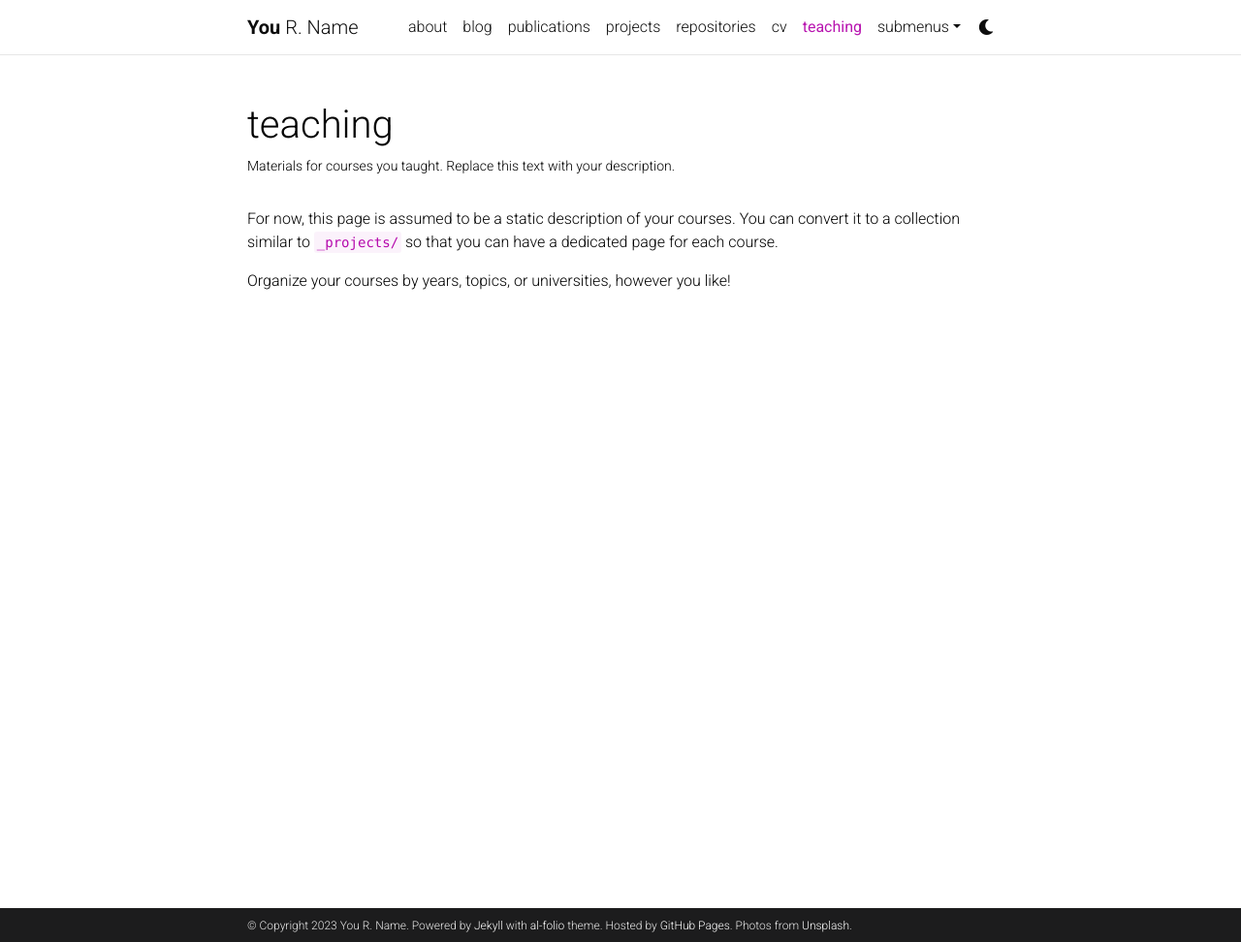
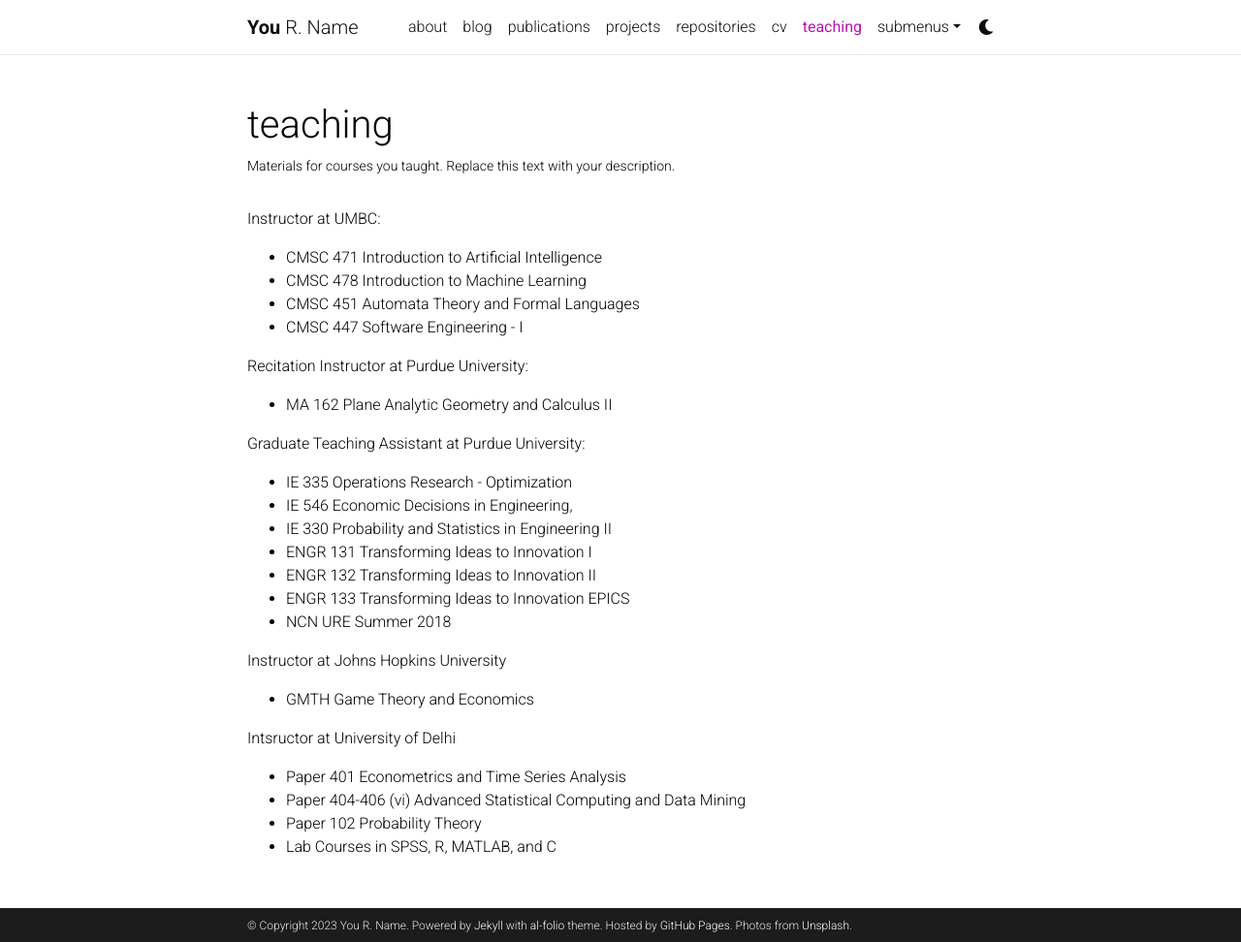
Before and after one commit to abhishekumrawal/old-website, a Jekyll site: the page built from _pages/teaching.md, in a window 1280 px wide and 972 px high. Shown: the whole window at 97% size. Built offline with Jekyll 4.4.1, drawn with Linux system fonts in a browser that asks for light colours; comment, search, counter and statistics services are not loaded; a style sheet for code colours, icons or effects is not loaded.

Commit message:
Update teaching.md

```diff
--- a/_pages/teaching.md
+++ b/_pages/teaching.md
@@ -7,6 +7,34 @@ nav: true
 nav_order: 5
 ---
 
-For now, this page is assumed to be a static description of your courses. You can convert it to a collection similar to `_projects/` so that you can have a dedicated page for each course.
+Instructor at UMBC:
 
-Organize your courses by years, topics, or universities, however you like!
+- CMSC 471 Introduction to Artificial Intelligence
+- CMSC 478 Introduction to Machine Learning
+- CMSC 451 Automata Theory and Formal Languages
+- CMSC 447 Software Engineering - I
+
+Recitation Instructor at Purdue University:
+
+- MA 162 Plane Analytic Geometry and Calculus II
+
+Graduate Teaching Assistant at Purdue University:
+
+- IE 335 Operations Research - Optimization
+- IE 546 Economic Decisions in Engineering,
+- IE 330 Probability and Statistics in Engineering II
+- ENGR 131 Transforming Ideas to Innovation I
+- ENGR 132 Transforming Ideas to Innovation II
+- ENGR 133 Transforming Ideas to Innovation EPICS
+- NCN URE Summer 2018
+
+Instructor at Johns Hopkins University
+
+- GMTH Game Theory and Economics
+
+Intsructor at University of Delhi
+
+- Paper 401 Econometrics and Time Series Analysis
+- Paper 404-406 (vi) Advanced Statistical Computing and Data Mining
+- Paper 102 Probability Theory
+- Lab Courses in SPSS, R, MATLAB, and C
```
